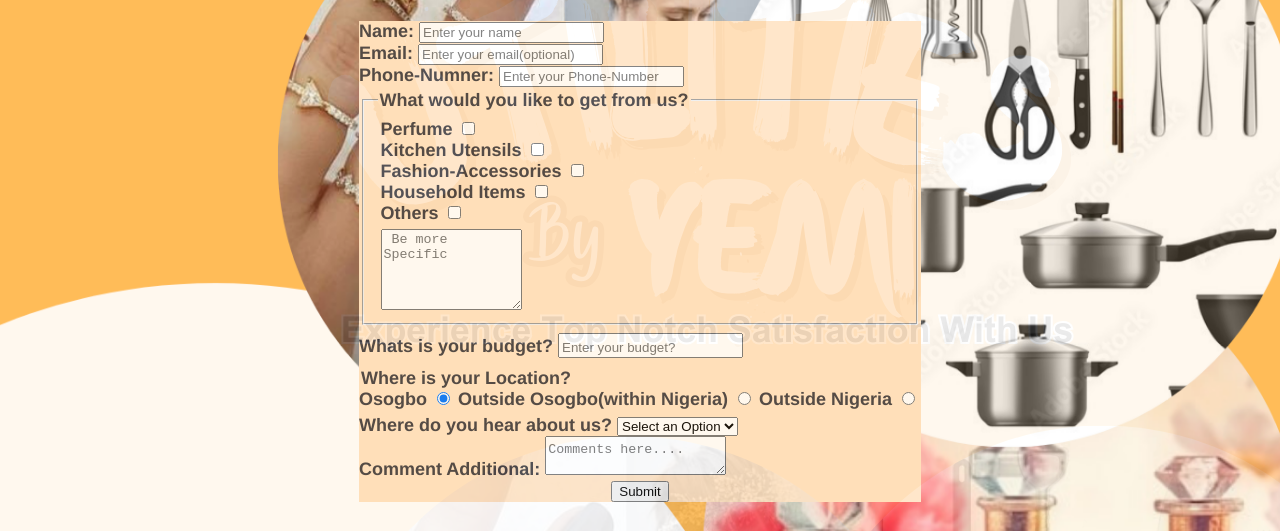
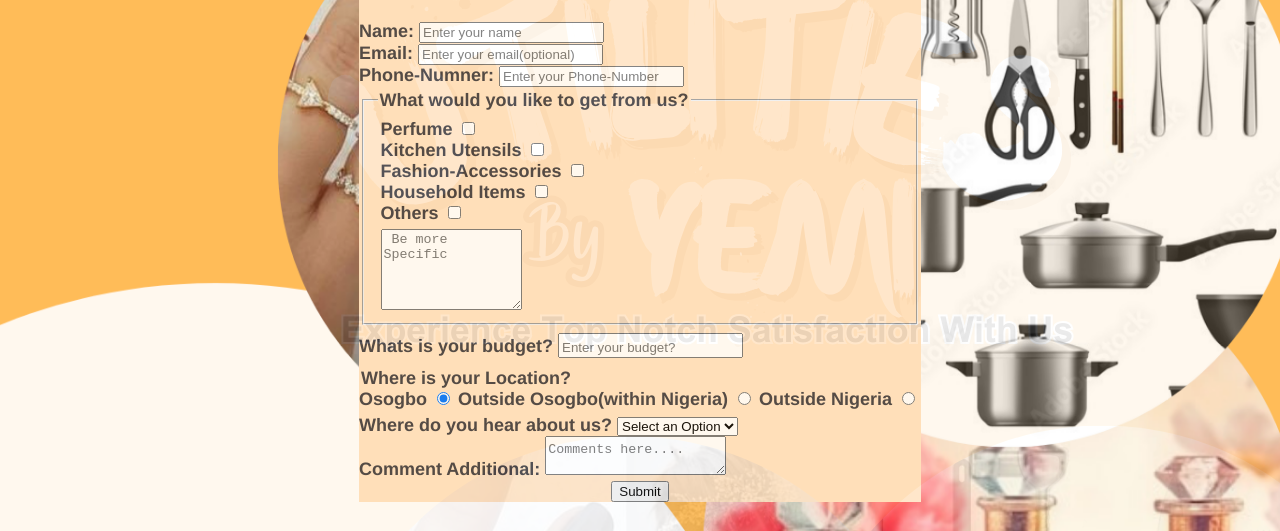
Before and after one commit to OWT-EvergreenTech/UtilitiesByYemi, a plain HTML site: page index.html in a window 1280 px wide. Shown: the part 117-648 px from the top of the page. Drawn offline with Linux system fonts and the light colour scheme.

Commit message:
Update Yemistyles.css

```diff
--- a/Yemistyles.css
+++ b/Yemistyles.css
@@ -64,6 +64,7 @@ body{ background-image: url(UTILITIES\ BY\ YEMI.png);
     .form, .header{background-color: bisque;}
     .header{text-align: center;}
         h4 {margin-top: -5px;}
+main{background-color: bisque;}
 
     #creator{ text-align: center;}
 .footer-links{
```
